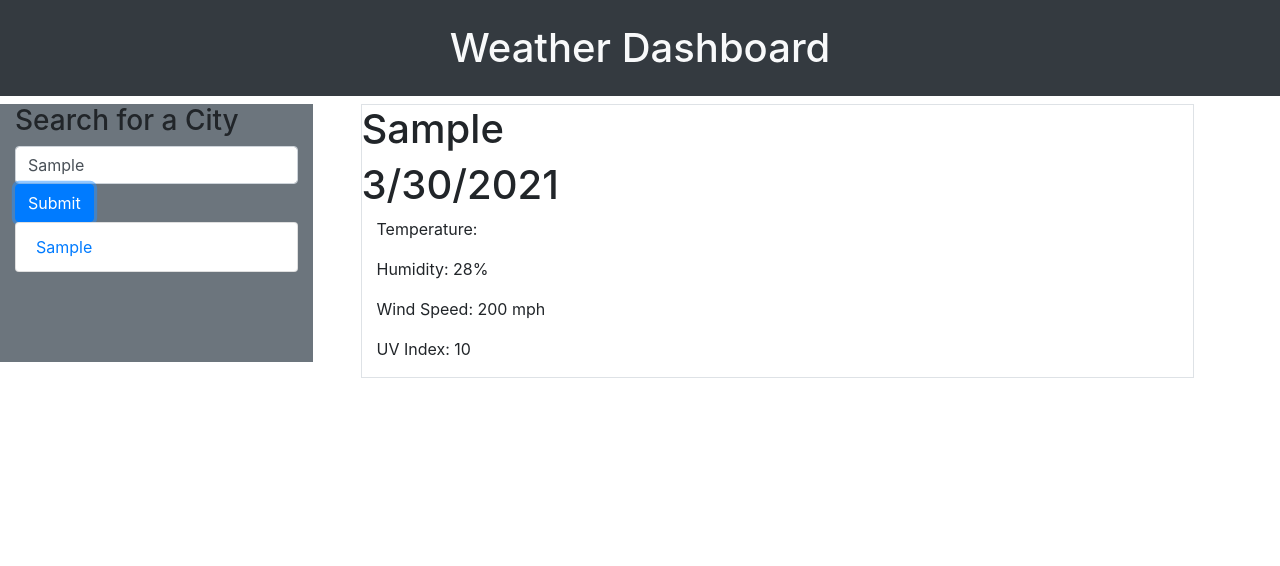
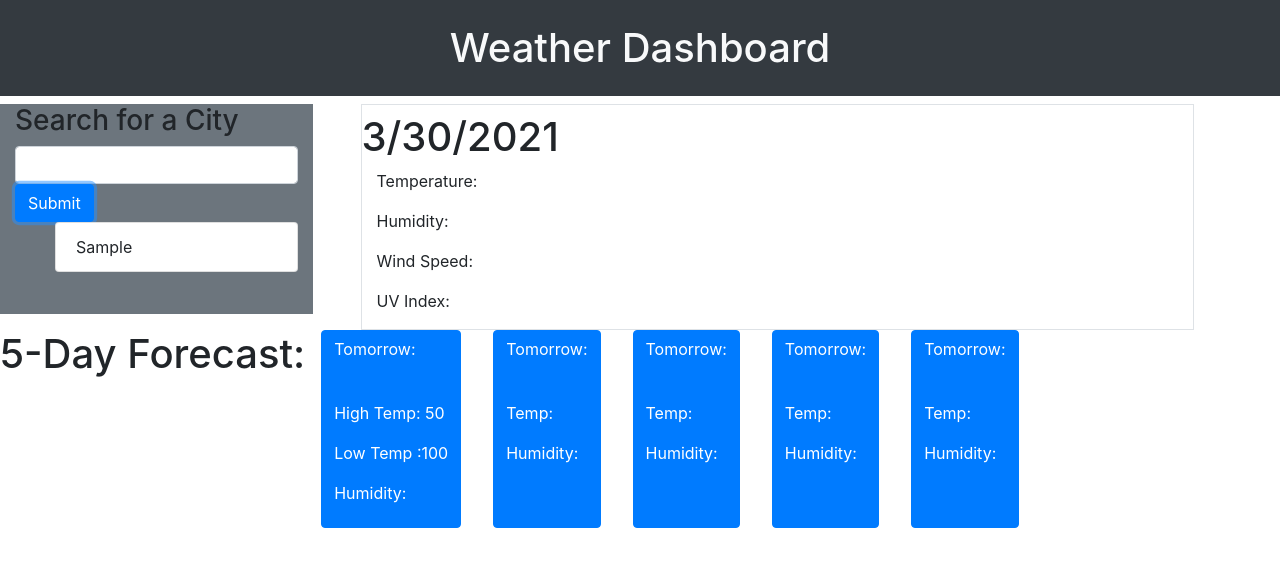
Before and after one commit to shrwnwilliams/weather-dashboard, a plain HTML site: page index.html in a window 1280 px wide. Both pictures are taken after typing "Sample" into the empty fields and a click on the button "Submit". Drawn offline with nearby package versions, Linux system fonts and the light colour scheme; no server answers.

Commit message:
worked with tutor to save searched cities into local storage and to rerender the listed searched cities weather data on click

```diff
--- a/assests/js/script.js
+++ b/assests/js/script.js
@@ -1,3 +1,4 @@
+$(document).ready(function () {
   var userCityInput = $("#city-search-input");
   var formInputEl = $("#city-search");
   var todaysDateEl = $("#todays-date");
@@ -9,13 +10,14 @@ var currentWind = $("#current-wind");
   var currentUvIndex = $("#current-uv");
   var pastSearchList = $("#past-searches");
   var today = moment();
+  var searchHistory = JSON.parse(localStorage.getItem("history")) || [];
 
   todaysDateEl.text(today.format("l"));
 
-function getLatLong() {
+  function getLatLong(city) {
     var requestUrl =
       "https://api.openweathermap.org/data/2.5/weather?q=" +
-    userCityInput.val() +
+      city +
       "&units=imperial&appid=49e97d128aa0b52b9299b5b1b5a52107";
 
     fetch(requestUrl)
@@ -24,11 +26,35 @@ function getLatLong() {
       })
       .then(function (data) {
         console.log(data);
-      console.log(data.coord.lat);
-      console.log(data.coord.lon);
+        currentCity.text(data.name);
+        // console.log(data.coord.lat);
+        // console.log(data.coord.lon);
         getCityWeather(data.coord.lat, data.coord.lon);
+        if (searchHistory.indexOf(city) === -1) {
+          searchHistory.push(city);
+          localStorage.setItem("history", JSON.stringify(searchHistory));
+          saveCity(city);
+        }
       });
   }
+  // data:name
+
+  var getSearchValue = function () {
+    var searchValue = userCityInput.val();
+    getLatLong(searchValue);
+    saveCity(searchValue);
+  };
+
+  var saveCity = function (searchValue) {
+    var searchItem = $("<li>").text(searchValue).addClass("list-group-item");
+    console.log(searchItem);
+    pastSearchList.append(searchItem);
+    userCityInput.val("");
+  };
+  // searchItem.id = searchValue;
+  pastSearchList.on("click", "li", function(){
+    getLatLong($(this).text());
+  })
 
   var getCityWeather = function (lat, lon) {
     var requestWeatherUrl =
@@ -36,7 +62,7 @@ var getCityWeather = function (lat, lon) {
       lat +
       "&lon=" +
       lon +
-    "&units=imperial&appid=49e97d128aa0b52b9299b5b1b5a52107";
+      "&units=imperial&exclude=hourly,minutely&appid=49e97d128aa0b52b9299b5b1b5a52107";
 
     fetch(requestWeatherUrl)
       .then(function (response) {
@@ -60,17 +86,16 @@ var getCityWeather = function (lat, lon) {
 
   formInputEl.on("submit", function (event) {
     event.preventDefault();
-  getLatLong();
+    // getLatLong();
+    getSearchValue();
     weatherDisplay.removeClass("d-none");
-  currentCity.text(userCityInput.val());
-  var searchItem = $("<a>");
-  searchItem.addClass("list-group-item");
-  searchItem.attr("href", "https://google.com");
-  searchItem.text(userCityInput.val() + "\n");
-  pastSearchList.append(searchItem);
   });
 
-// Add the searched terms to a list underneath the search bar
+  // storing past search list items into local storage
   // when clicking on the lists in the bar, the weather will change to those cities
-// storing past search list items into local storage
   // finding different end point for 5 day forecast
+
+  // var weatherImg = $("<img>");
+  // weatherImg.attr("src", "http://openweathermap.org/img/wn/" + data.daily[0].weather[0].icon +"@2x.png");
+  // weatherDisplay.append(weatherImg);
+});
--- a/index.html
+++ b/index.html
@@ -25,16 +25,51 @@
           <input type="search" class="form-control" id="city-search-input" />
           <button type="submit" class="btn btn-primary">Submit</button>
         </form>
-        <div id="past-searches"></div>
+        <ul id="past-searches"></ul>
       </aside>
 
       <section class="col-8 border d-none" id="weather-display">
-        <h1 class="row" id="city-name">March</h1>
-        <h1 class="row" id="todays-date">(04/01/2026)</h1>
+        <h1 class="row" id="city-name"></h1>
+        <h1 class="row" id="todays-date"></h1>
         <p>Temperature: <span id="current-temperature"></span></p>
-        <p>Humidity: <span id="current-humidity">28%</span></p>
-        <p>Wind Speed: <span id="current-wind">200 mph</span></p>
-        <p>UV Index: <span id="current-uv">10</span></p>
+        <p>Humidity: <span id="current-humidity"></span></p>
+        <p>Wind Speed: <span id="current-wind"></span></p>
+        <p>UV Index: <span id="current-uv"></span></p>
+      </section>
+
+      <h1>5-Day Forecast:</h1>
+      <section class="col-8 row" id="5-day-forecast">
+        <div class="btn btn-primary mx-3 text-left" id="1-day">
+          <p>Tomorrow:</p>
+          <img>
+          <p>High Temp: <span>50</span></p>
+          <p>Low Temp :<span>100</span></p>
+          <p>Humidity:</p>
+        </div>
+        <div class="btn btn-primary mx-3 text-left" id="2-day">
+          <p>Tomorrow:</p>
+          <img>
+          <p>Temp: <span></span></p>
+          <p>Humidity:</p>
+        </div>
+        <div class="btn btn-primary mx-3 text-left" id="3-day">
+          <p>Tomorrow:</p>
+          <img>
+          <p>Temp: <span></span></p>
+          <p>Humidity:</p>
+        </div>
+        <div class="btn btn-primary mx-3 text-left" id="4-day">
+          <p>Tomorrow:</p>
+          <img>
+          <p>Temp: <span></span></p>
+          <p>Humidity:</p>
+        </div>
+        <div class="btn btn-primary mx-3 text-left" id="5-day">
+          <p>Tomorrow:</p>
+          <img>
+          <p>Temp: <span></span></p>
+          <p>Humidity:</p>
+        </div>
       </section>
     </main>
     <script
```
Lines whose indentation alone changed are shown as unchanged.
